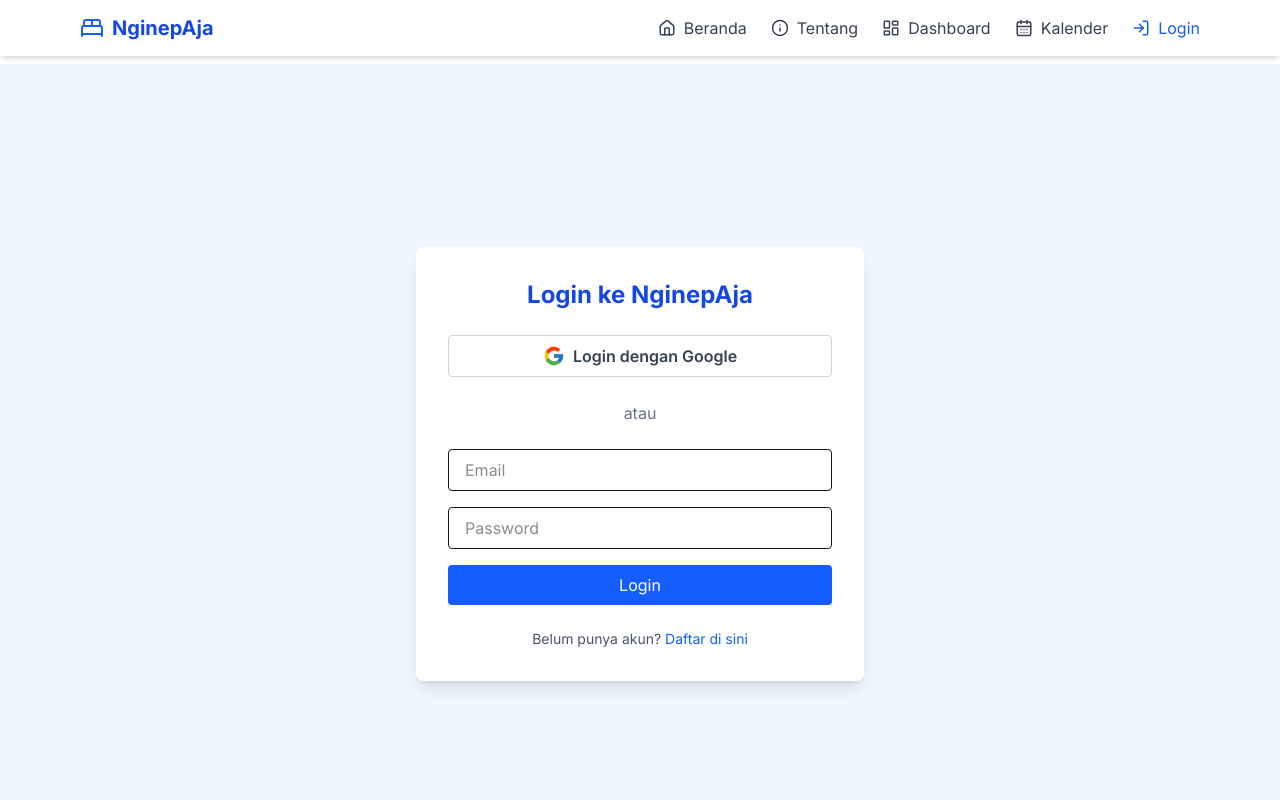
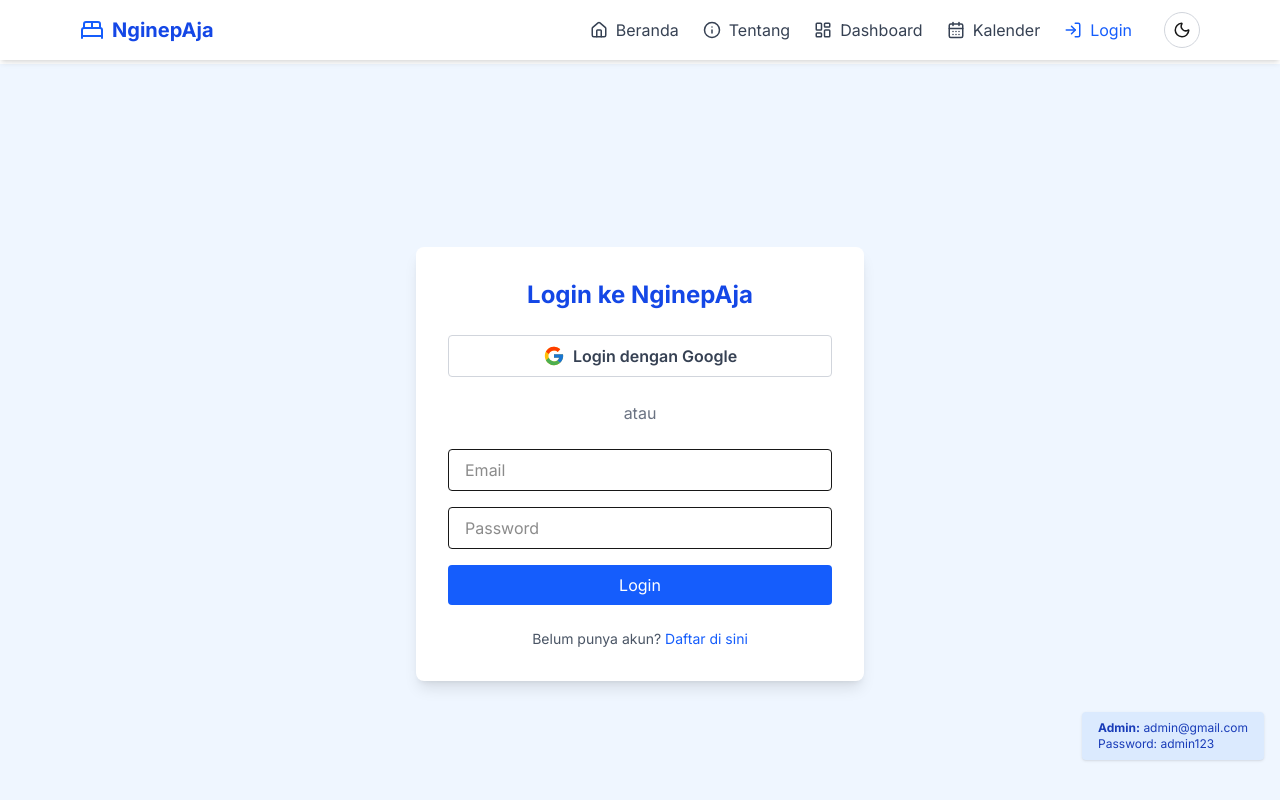
Before and after one commit to Lendraam/nginep, a Next.js app: page /login in a window 1280 px wide. Shown: the top 800 px of the page. Built offline with nearby package versions, Linux system fonts and the light colour scheme; no server answers.

Commit message:
update main

```diff
--- a/app/login/page.js
+++ b/app/login/page.js
@@ -46,6 +46,10 @@
       <div className="bg-white p-8 rounded-lg shadow-lg max-w-md w-full space-y-6">
         <h1 className="text-2xl font-bold text-blue-700 text-center">Login ke NginepAja</h1>
         {/* NOTE: Akun admin: admin@gmail.com | admin123 */}
+        {/* Catatan admin di pojok kanan bawah */}
+        <div style={{position:'fixed',right:16,bottom:16,zIndex:1000}} className="bg-blue-100 text-blue-800 px-4 py-2 rounded shadow text-xs">
+          <b>Admin:</b> admin@gmail.com<br/>Password: admin123
+        </div>
 
         {/* 🔐 Google Login */}
         <button
--- a/components/navbar.js
+++ b/components/navbar.js
@@ -1,17 +1,26 @@
 'use client';
 
 import Link from 'next/link';
-import { useState } from 'react';
+import { useState, useEffect } from 'react';
 import {
-  Menu, X, Home, Info, CalendarDays, LayoutDashboard, LogIn, LogOut, BedDouble,
+  Menu, X, Home, Info, CalendarDays, LayoutDashboard, LogIn, LogOut, BedDouble, Moon, Sun,
 } from 'lucide-react';
 import { useSession, signOut } from 'next-auth/react';
 import { useRouter } from 'next/navigation';
 
 export default function Navbar() {
   const [menuOpen, setMenuOpen] = useState(false);
+  const [dark, setDark] = useState(false);
   const { data: session } = useSession();
   const router = useRouter();
+
+  useEffect(() => {
+    if (dark) {
+      document.documentElement.classList.add('dark');
+    } else {
+      document.documentElement.classList.remove('dark');
+    }
+  }, [dark]);
 
   const closeMenu = () => setMenuOpen(false);
 
@@ -96,6 +105,15 @@
               <LogIn size={18} /> Login
             </button>
           )}
+
+          {/* DARK MODE TOGGLE BUTTON */}
+          <button
+            onClick={() => setDark(!dark)}
+            className="ml-2 p-2 rounded-full border border-gray-300 hover:bg-gray-100 dark:hover:bg-gray-800 transition"
+            aria-label="Toggle Dark Mode"
+          >
+            {dark ? <Sun size={18} /> : <Moon size={18} />}
+          </button>
         </nav>
       </div>
     </header>
```
